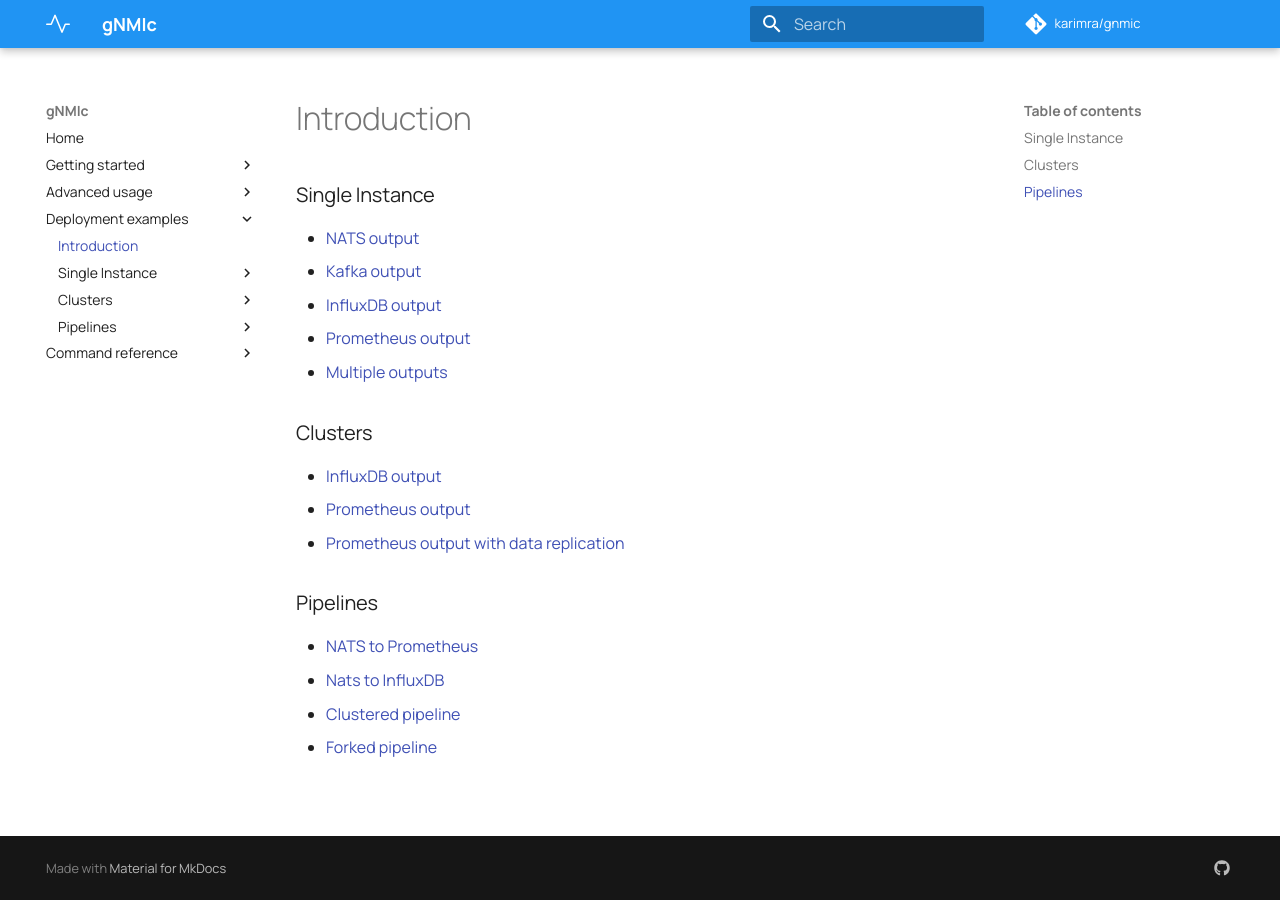
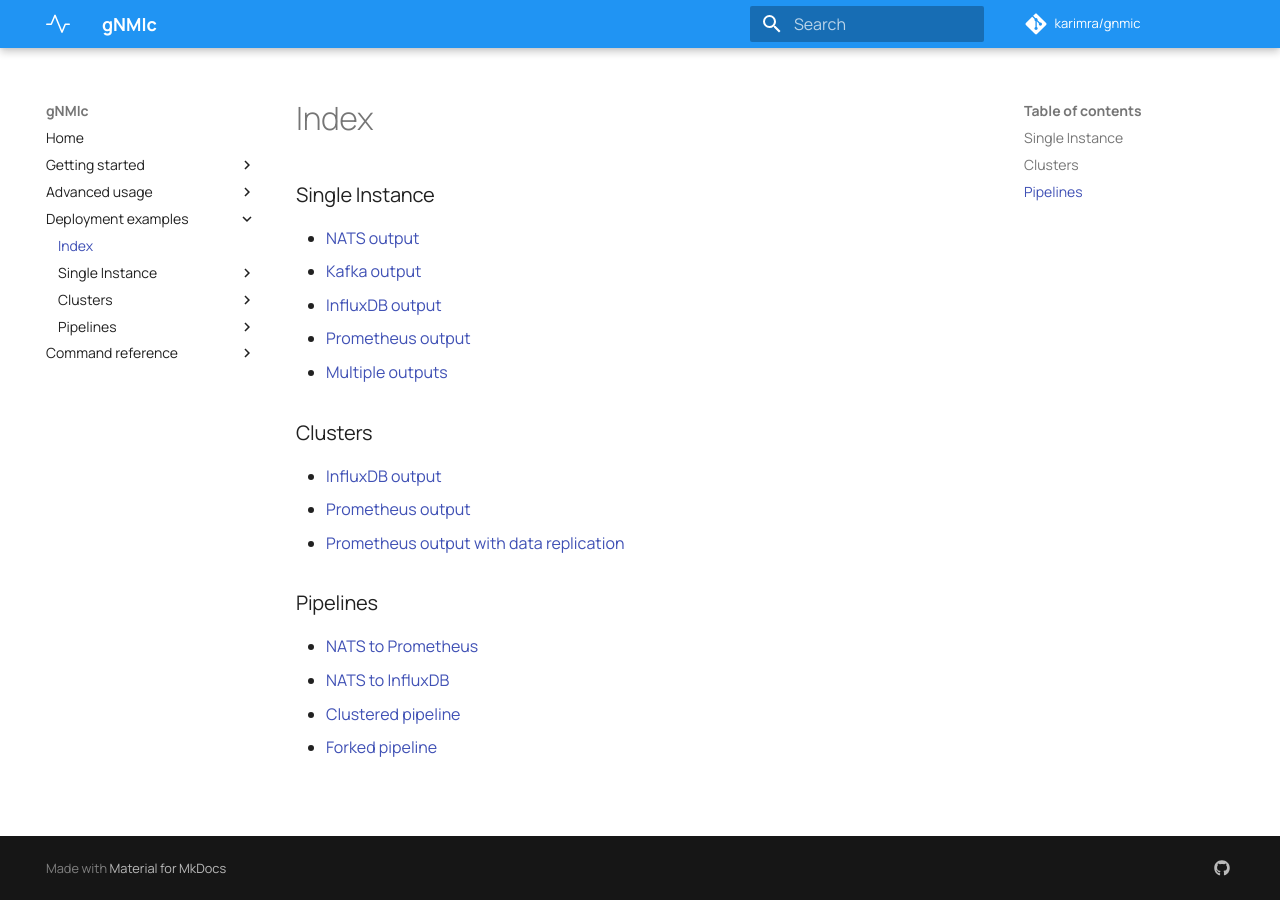
Before and after one commit to karimra/gnmic, an MkDocs documentation site: the page built from docs/deployments/deployments_intro.md, in a window 1280 px wide. Built offline with MkDocs 1.6.1 and Material for MkDocs 9.7.7, drawn with Linux system fonts in a browser that asks for light colours; comment, search, counter and statistics services are not loaded.

Commit message:
docs typos

```diff
--- a/docs/deployments/deployments_intro.md
+++ b/docs/deployments/deployments_intro.md
@@ -18,6 +18,6 @@
 ### Pipelines
 
 - [NATS to Prometheus](pipelines/nats_prometheus.md)
-- [Nats to InfluxDB](pipelines/nats_influxdb.md)
+- [NATS to InfluxDB](pipelines/nats_influxdb.md)
 - [Clustered pipeline](pipelines/gnmic_cluster_nats_prometheus.md)
 - [Forked pipeline](pipelines/forked_pipeline.md)
--- a/mkdocs.yml
+++ b/mkdocs.yml
@@ -46,7 +46,7 @@
           - Targets: advanced/api/targets.md
 
   - Deployment examples:
-      - Introduction: deployments/deployments_intro.md
+      - Index: deployments/deployments_intro.md
       - Single Instance:
           - NATS output: deployments/single-instance/nats-output.md
           - Kafka output: deployments/single-instance/kafka-output.md
```
